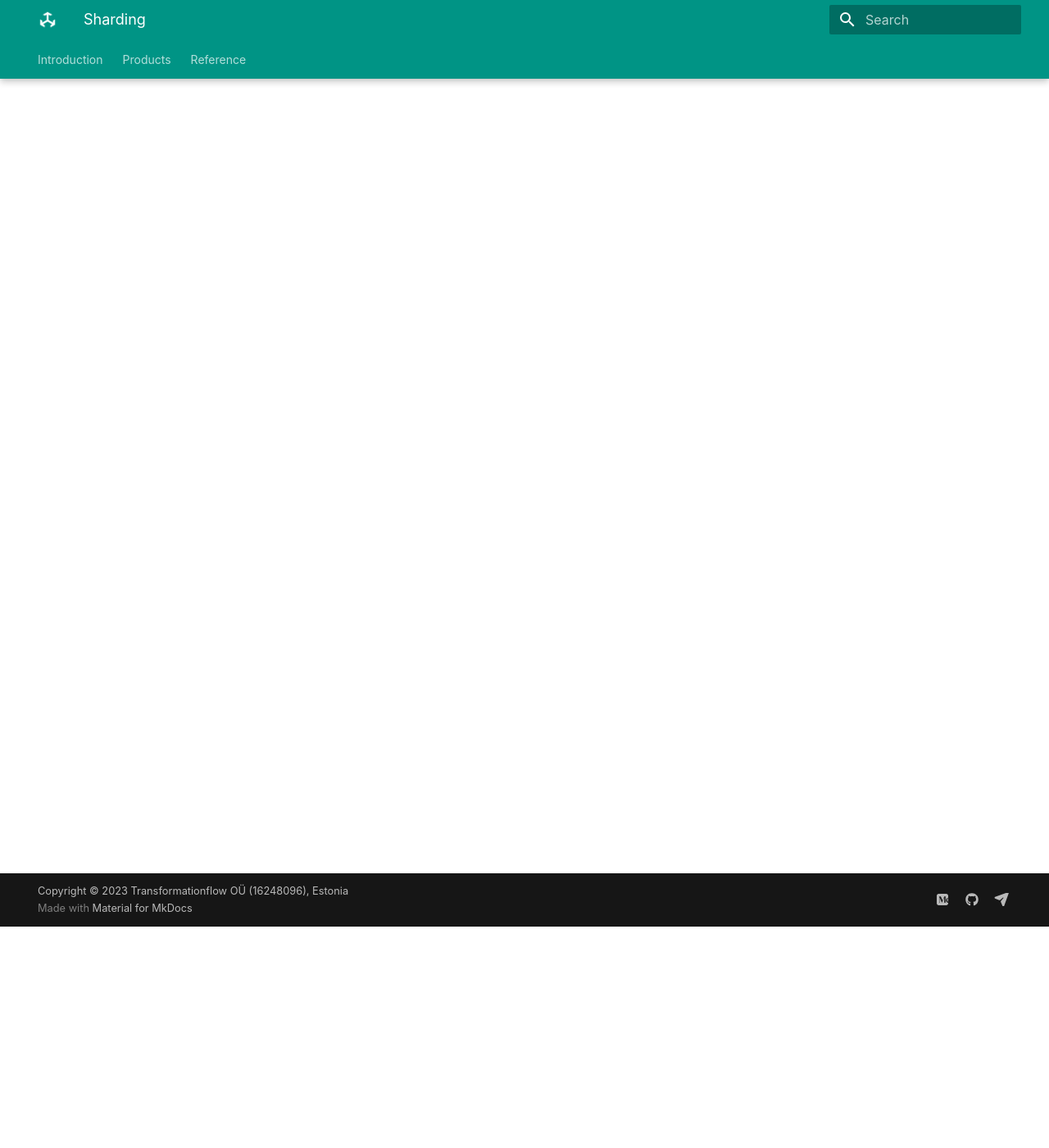
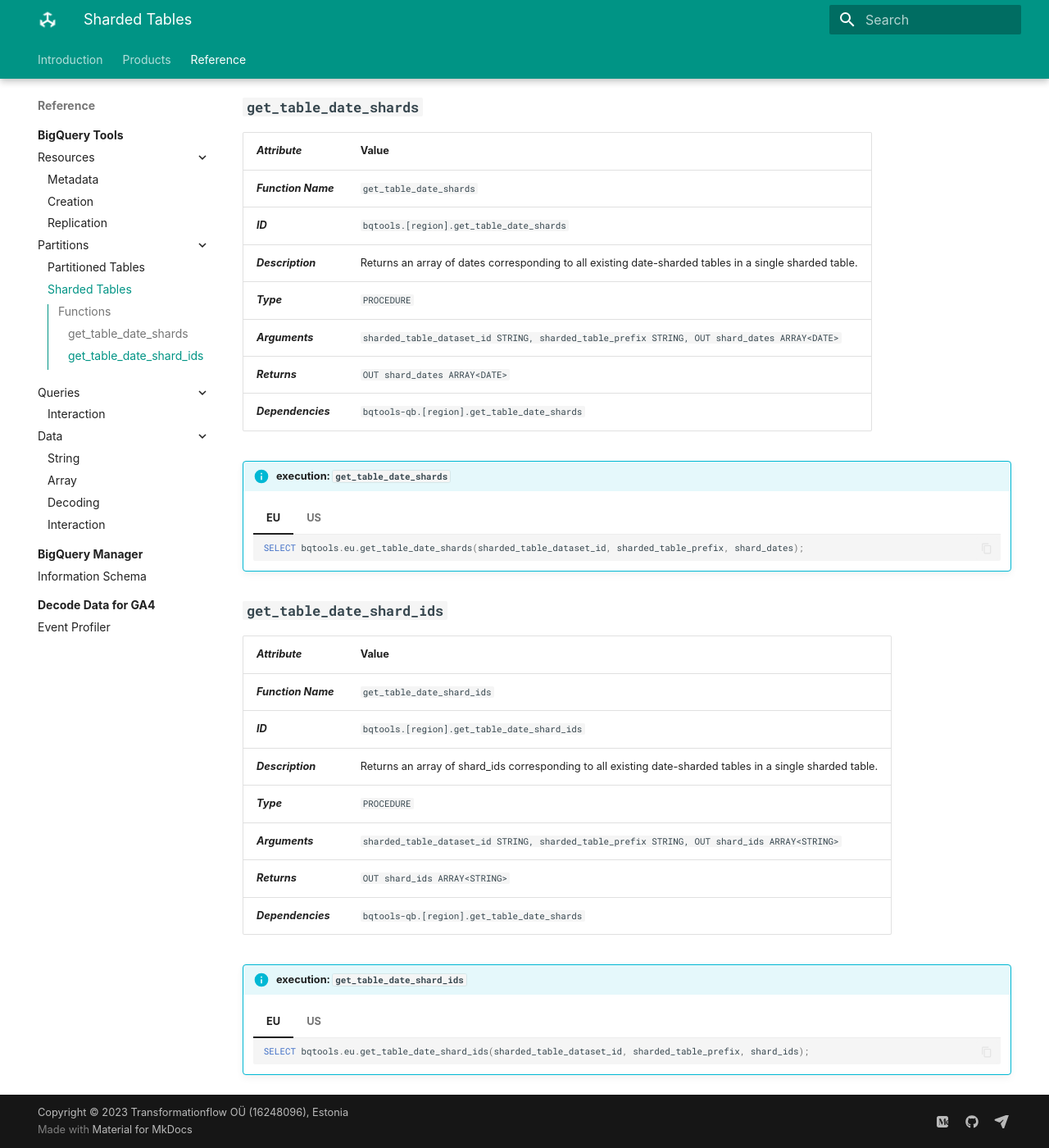
Before and after one commit to transformationflow/transformationflow.github.io, an MkDocs documentation site: the page built from docs/reference/bqtools/sharding.md, in a window 1280 px wide and 1400 px high, scrolled down 270 px. Shown: the whole window at 82% size. Built offline with MkDocs 1.6.1 and Material for MkDocs 9.7.7, drawn with Linux system fonts in a browser that asks for light colours; some web fonts are replaced; some of the changed text lies outside the part shown.

Commit message:
Added get_table_date_shards, get_table_date_shard_ids

````diff
--- a/docs/reference/bqtools/sharding.md
+++ b/docs/reference/bqtools/sharding.md
@@ -1 +1,46 @@
 These functions support profiling and working with [date-sharded tables](https://cloud.google.com/bigquery/docs/partitioned-tables#dt_partition_shard).
+
+# Functions
+## **`get_table_date_shards`**
+_**Attribute**_ | Value
+--- | ---
+_**Function Name**_ | `get_table_date_shards`
+_**ID**_ | `bqtools.[region].get_table_date_shards`
+_**Description**_ | Returns an array of dates corresponding to all existing date-sharded tables in a single sharded table.
+_**Type**_ | `PROCEDURE`
+_**Arguments**_ | `sharded_table_dataset_id STRING, sharded_table_prefix STRING, OUT shard_dates ARRAY<DATE>`
+_**Returns**_ | `OUT shard_dates ARRAY<DATE>`
+_**Dependencies**_ | `bqtools-qb.[region].get_table_date_shards`
+
+!!! info "execution: `get_table_date_shards`"
+    === "EU"
+        ```sql
+        SELECT bqtools.eu.get_table_date_shards(sharded_table_dataset_id, sharded_table_prefix, shard_dates);
+        ```
+
+    === "US"
+        ```sql
+        SELECT bqtools.us.get_table_date_shards(sharded_table_dataset_id, sharded_table_prefix, shard_dates);
+        ```
+
+## **`get_table_date_shard_ids`**
+_**Attribute**_ | Value
+--- | ---
+_**Function Name**_ | `get_table_date_shard_ids`
+_**ID**_ | `bqtools.[region].get_table_date_shard_ids`
+_**Description**_ | Returns an array of shard_ids corresponding to all existing date-sharded tables in a single sharded table.
+_**Type**_ | `PROCEDURE`
+_**Arguments**_ | `sharded_table_dataset_id STRING, sharded_table_prefix STRING, OUT shard_ids ARRAY<STRING>`
+_**Returns**_ | `OUT shard_ids ARRAY<STRING>`
+_**Dependencies**_ | `bqtools-qb.[region].get_table_date_shards`
+
+!!! info "execution: `get_table_date_shard_ids`"
+    === "EU"
+        ```sql
+        SELECT bqtools.eu.get_table_date_shard_ids(sharded_table_dataset_id, sharded_table_prefix, shard_ids);
+        ```
+
+    === "US"
+        ```sql
+        SELECT bqtools.us.get_table_date_shard_ids(sharded_table_dataset_id, sharded_table_prefix, shard_ids);
+        ```
--- a/mkdocs.yml
+++ b/mkdocs.yml
@@ -40,7 +40,7 @@
         - Replication: reference/bqtools/replication.md
       - Partitions:
         - Partitioned Tables: reference/bqtools/partitioning.md
-        # - Sharded Tables:
+        - Sharded Tables: reference/bqtools/sharding.md
       - Queries:
         - Interaction: reference/bqtools/query.md
       - Data:
````
